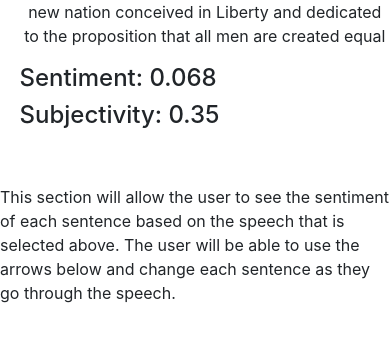
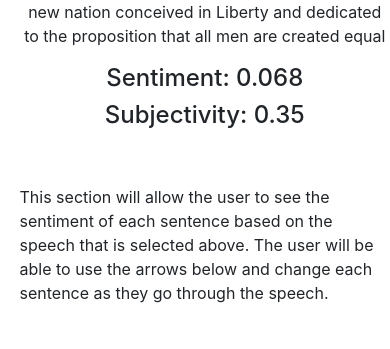
Before and after one commit to ravenusmc/three_speeches, a Vue app in the folder client/: page /study in a window 390 px wide. Shown: the part 625-974 px from the top of the page. Built offline with nearby package versions, Linux system fonts and the light colour scheme; what vue-google-charts would draw is missing.

Commit message:
making study page responsive

```diff
--- a/client/src/views/Study.vue
+++ b/client/src/views/Study.vue
@@ -21,12 +21,14 @@
       <div class='sentimentByLineDiv'>
         <h2 class='center'><span>Current Speech:</span> {{ this.selectedSpeech }}</h2>
         <p class='center'><span>Current Sentence:</span> {{ this.sentence }}</p>
-        <h4>Sentiment: {{ this.sentenceSentiment }}</h4>
-        <h4>Subjectivity: {{ this.sentenceSubjectivity }}</h4>
+        <div class='dataDivArea'>
+          <h4>Sentiment: {{ this.sentenceSentiment }}</h4>
+          <h4>Subjectivity: {{ this.sentenceSubjectivity }}</h4>
+        </div>
       </div>
 
       <div>
-        <p>
+        <p class='sentenmentByLineParagraph'>
           This section will allow the user to see the sentiment of each sentence
           based on the speech that is selected above. The user will be able to use the
           arrows below and change each sentence as they go through the speech.
@@ -57,8 +59,8 @@
 
       <div class='sentimentDiv'>
         <h2 class='center'>Analysis</h2>
-        <p>
-          The graph on the left shows the average sentiment of each of the speeches.
+        <p class='sentimentChartParagraph'>
+          The graph shows the average sentiment of each of the speeches.
           The method that I used to do this is that I went line by line, got the sentiment
           and then averaged the sentiment values. I find it interesting that the Gettysburg
           Address shows the greatest positive sentiment with the military
@@ -194,6 +196,13 @@ This is the CSS for the change sentiment by line area
   margin-left: 5%;
 }
 
+.dataDivArea {
+  display: flex;
+  flex-direction: column;
+  justify-content: center;
+  align-items: center;
+}
+
 .changeSentenceArea {
   display: flex;
   justify-content: center;
@@ -220,6 +229,8 @@ span {
 .sentimentSection {
   display: grid;
   grid-template-columns: 1fr 1fr;
+  margin-left: 5%;
+  margin-right: 5%;
 }
 
 .sentimentDiv {
@@ -241,6 +252,19 @@ Media Queries
     margin-top: 100px;
   }
 
+  .sentenmentByLineParagraph {
+    margin-left: 5%;
+  }
+
+  .sentimentSection {
+    grid-template-columns: 1fr;
+  }
+
+  .sentimentChartParagraph {
+    margin-left: 5%;
+    margin-right: 5%;
+  }
+
 }
 
 
```
